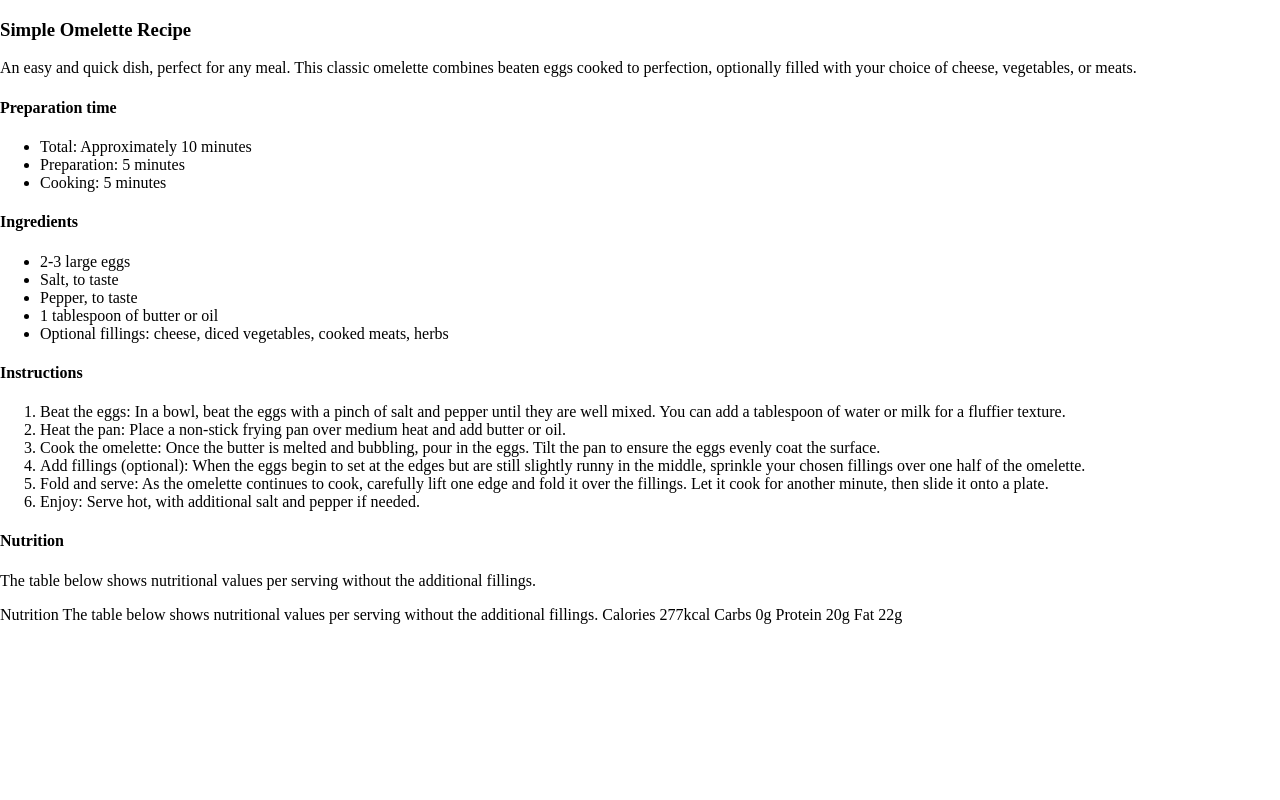
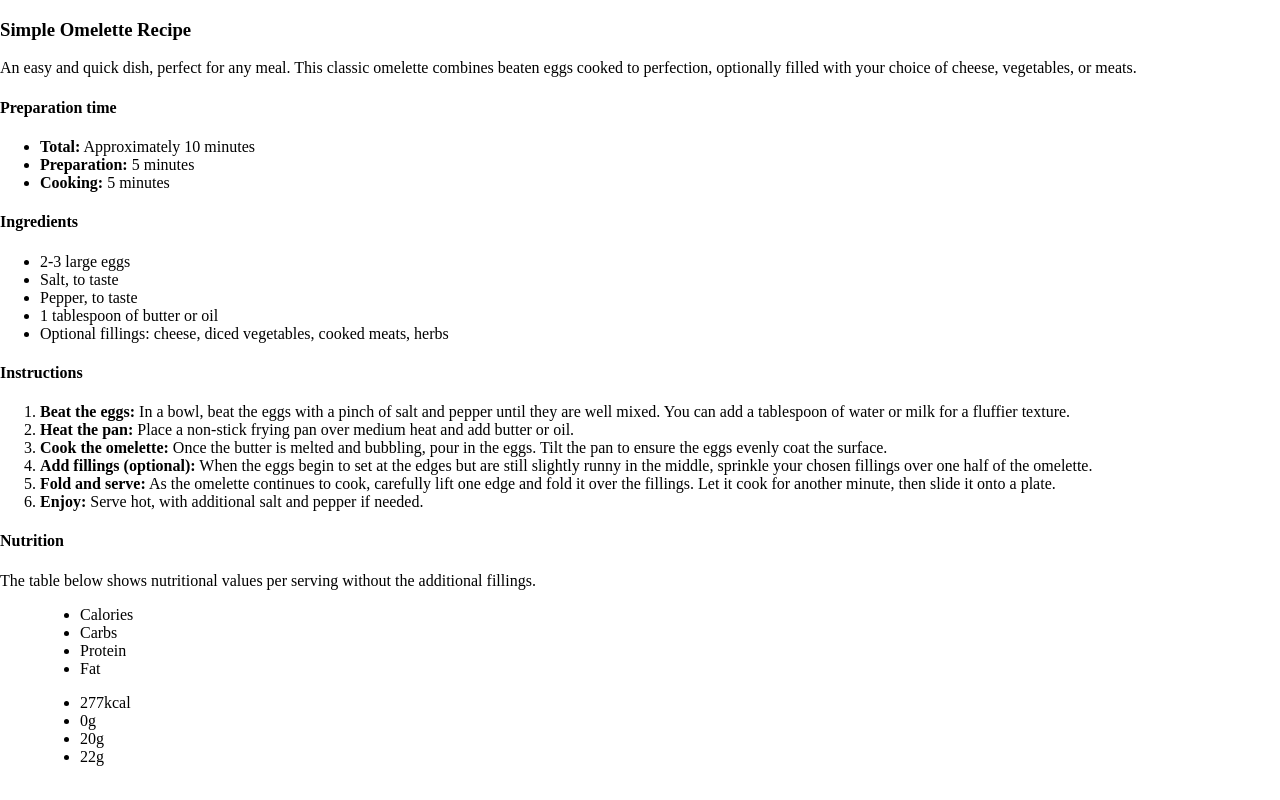
Before and after one commit to jolexDev/front-end.mentor.recipelist, a plain HTML site: page index.html in a window 1280 px wide. Drawn offline with Linux system fonts and the light colour scheme.

Commit message:
index.html updated. Applied several fixes to the semantic markup.

```diff
--- a/index.html
+++ b/index.html
@@ -29,9 +29,9 @@
           <div>
             <h4>Preparation time</h4>
             <ul>
-              <li>Total: Approximately 10 minutes</li>
-              <li>Preparation: 5 minutes</li>
-              <li>Cooking: 5 minutes</li>
+              <li><strong>Total:</strong> Approximately 10 minutes</li>
+              <li><strong>Preparation:</strong> 5 minutes</li>
+              <li><strong>Cooking:</strong> 5 minutes</li>
             </ul>
           </div>
         </header>
@@ -54,31 +54,32 @@
             <h4>Instructions</h4>
             <ol>
               <li>
-                Beat the eggs: In a bowl, beat the eggs with a pinch of salt and
-                pepper until they are well mixed. You can add a tablespoon of
-                water or milk for a fluffier texture.
+                <strong>Beat the eggs:</strong> In a bowl, beat the eggs with a
+                pinch of salt and pepper until they are well mixed. You can add
+                a tablespoon of water or milk for a fluffier texture.
               </li>
               <li>
-                Heat the pan: Place a non-stick frying pan over medium heat and
-                add butter or oil.
+                <strong>Heat the pan:</strong> Place a non-stick frying pan over
+                medium heat and add butter or oil.
               </li>
               <li>
-                Cook the omelette: Once the butter is melted and bubbling, pour
-                in the eggs. Tilt the pan to ensure the eggs evenly coat the
-                surface.
+                <strong>Cook the omelette:</strong> Once the butter is melted
+                and bubbling, pour in the eggs. Tilt the pan to ensure the eggs
+                evenly coat the surface.
               </li>
               <li>
-                Add fillings (optional): When the eggs begin to set at the edges
-                but are still slightly runny in the middle, sprinkle your chosen
-                fillings over one half of the omelette.
+                <strong>Add fillings (optional):</strong> When the eggs begin to
+                set at the edges but are still slightly runny in the middle,
+                sprinkle your chosen fillings over one half of the omelette.
               </li>
               <li>
-                Fold and serve: As the omelette continues to cook, carefully
-                lift one edge and fold it over the fillings. Let it cook for
-                another minute, then slide it onto a plate.
+                <strong>Fold and serve:</strong> As the omelette continues to
+                cook, carefully lift one edge and fold it over the fillings. Let
+                it cook for another minute, then slide it onto a plate.
               </li>
               <li>
-                Enjoy: Serve hot, with additional salt and pepper if needed.
+                <strong>Enjoy:</strong> Serve hot, with additional salt and
+                pepper if needed.
               </li>
             </ol>
           </div>
@@ -91,13 +92,25 @@
               The table below shows nutritional values per serving without the
               additional fillings.
             </p>
+            <figure>
+              <ul>
+                <li>Calories</li>
+                <li>Carbs</li>
+                <li>Protein</li>
+                <li>Fat</li>
+              </ul>
+
+              <ul>
+                <li>277kcal</li>
+                <li>0g</li>
+                <li>20g</li>
+                <li>22g</li>
+              </ul>
+            </figure>
           </div>
         </footer>
       </article>
     </section>
-
-    Nutrition The table below shows nutritional values per serving without the
-    additional fillings. Calories 277kcal Carbs 0g Protein 20g Fat 22g
 
     <!-- <div class="attribution">
     Challenge by <a href="https://www.frontendmentor.io?ref=challenge" target="_blank">Frontend Mentor</a>.
```
